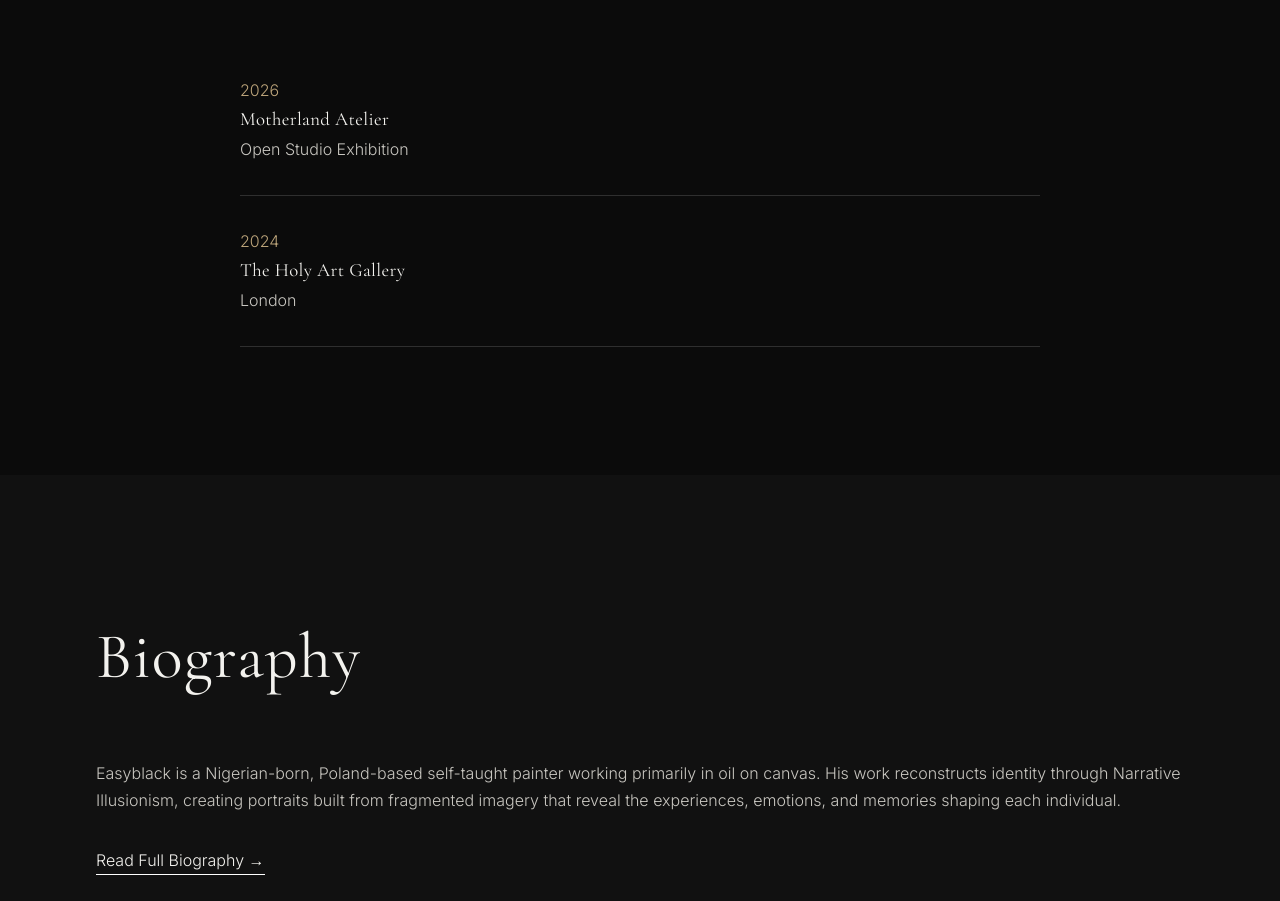
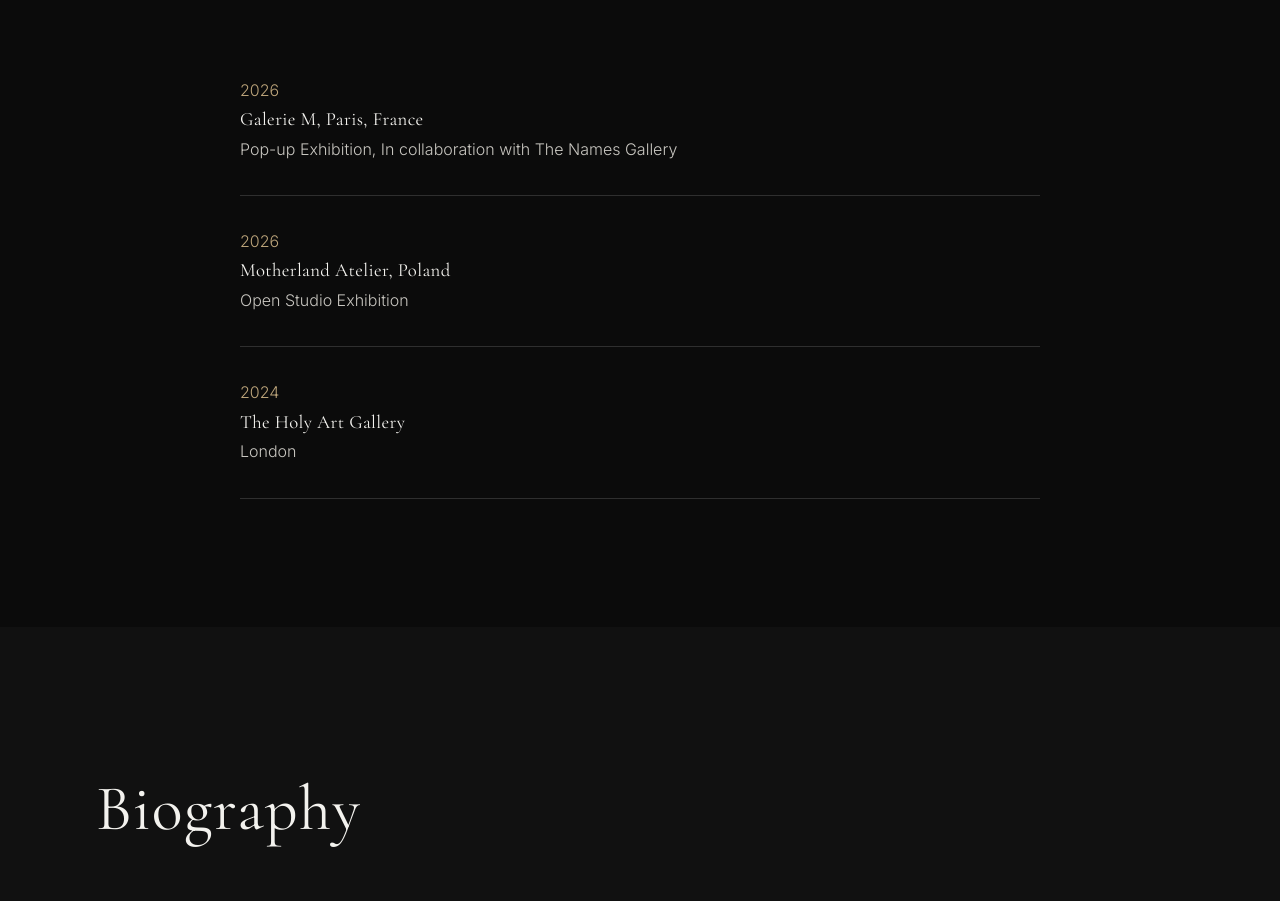
Before and after one commit to EmekaUzochukwu/easyblack-website, a plain HTML site: page index.html in a window 1280 px wide. Shown: the part 5467-6368 px from the top of the page. Drawn offline with nearby package versions, Linux system fonts and the light colour scheme.

Commit message:
added Galerie M exhibition

```diff
--- a/index.html
+++ b/index.html
@@ -292,7 +292,25 @@ Selected Exhibitions
 
 <h3>
 
-Motherland Atelier
+Galerie M, Paris, France
+
+</h3>
+
+<p>
+
+Pop-up Exhibition, In collaboration with The Names Gallery
+
+</p>
+
+</div>
+
+<div class="timeline-item">
+
+<span>2026</span>
+
+<h3>
+
+Motherland Atelier, Poland
 
 </h3>
 
```
Also changed, not shown: about.html (+14 -5 lines).
